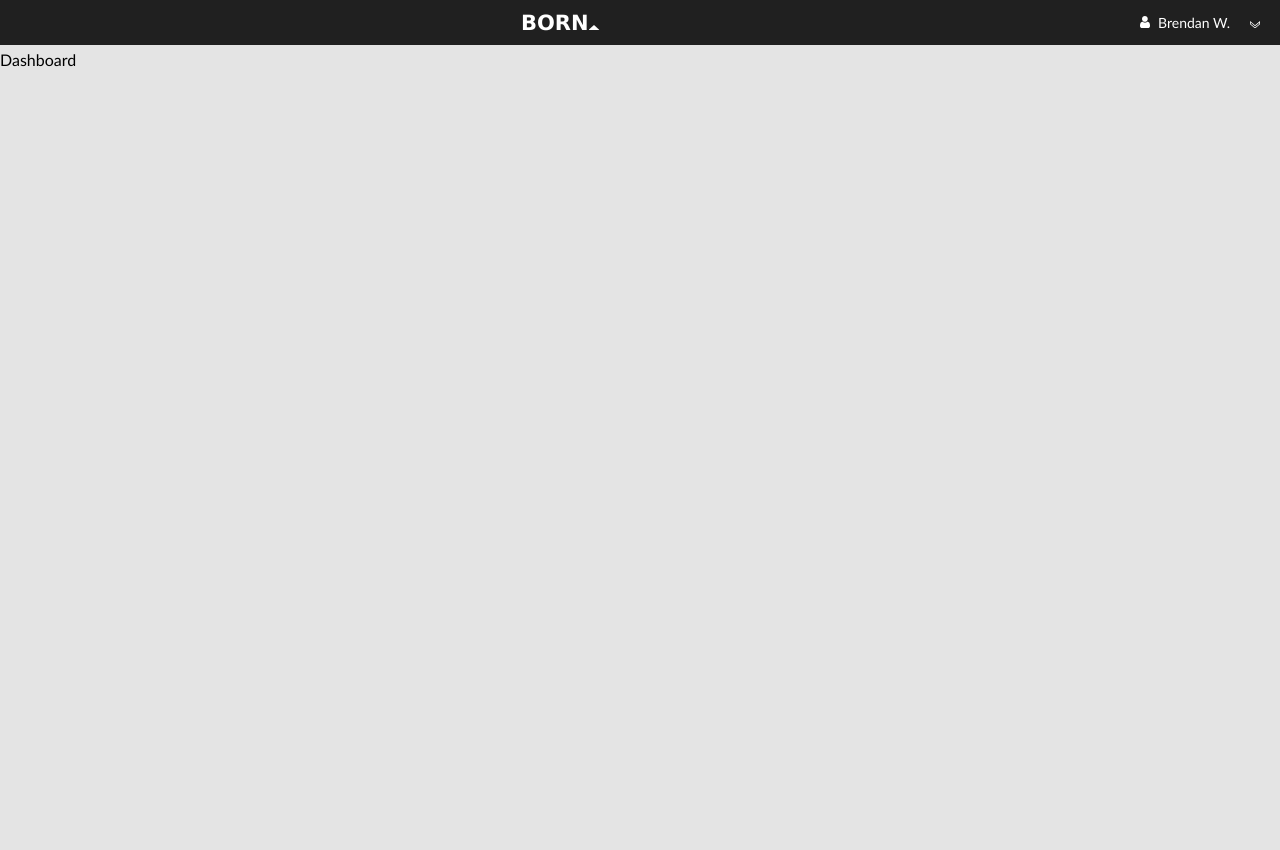
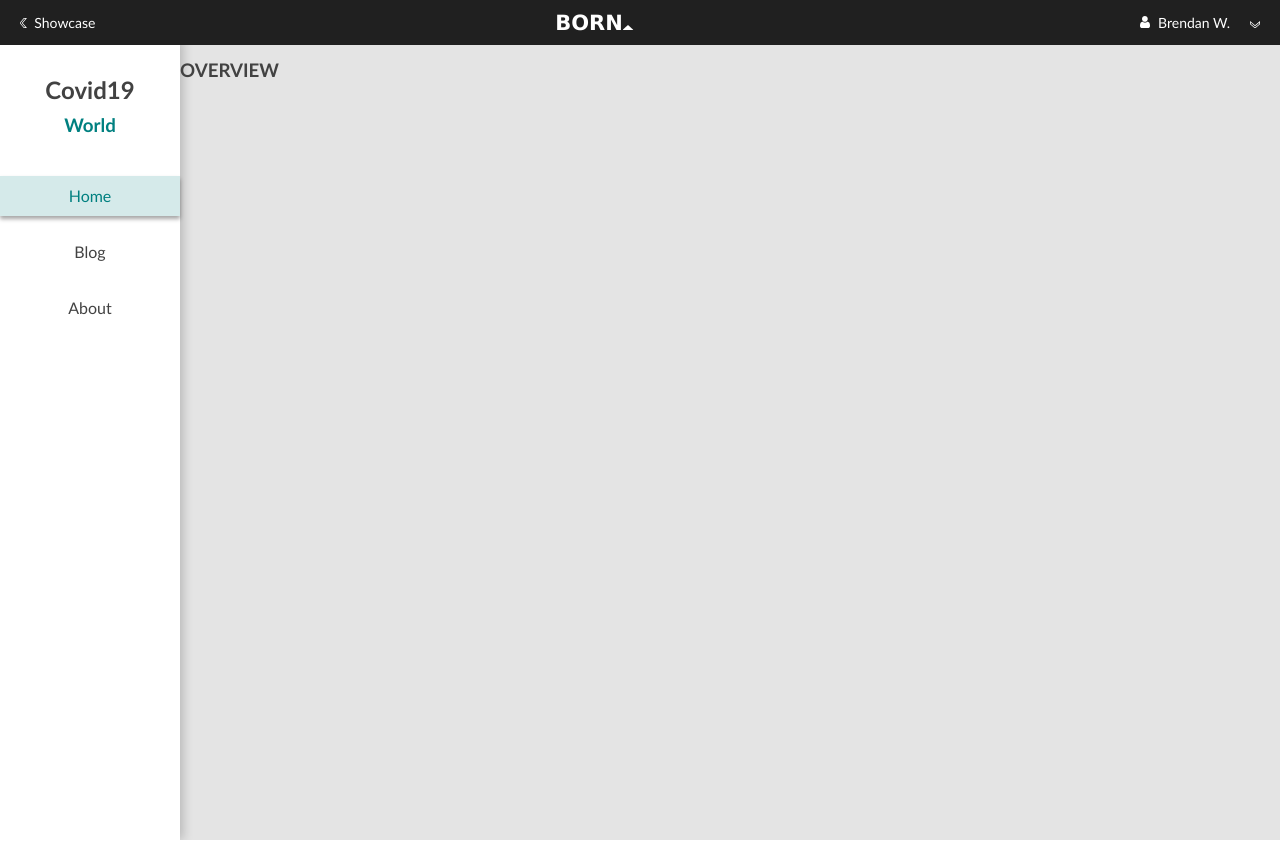
Before and after one commit to karanverma7/LabyrinthTechnologies, a React (Create React App) app: page /covid19 in a window 1280 px wide. Built offline with nearby package versions, Linux system fonts and the light colour scheme; no server answers.

Commit message:
Added functionality to navbar

```diff
--- a/src/assets/styles/App.css
+++ b/src/assets/styles/App.css
@@ -367,7 +367,47 @@ body{
 }
 
 #dashboard {
-    padding-top: 50px;
+    padding-top: 40px;
     background-color: #e4e4e4;
     height: 100vh;
+    display: flex;
+    justify-content: flex-start;
+    color: rgb(66, 66, 66);
 }
+
+#dashboard #navigation {
+    background-color: white;
+    text-align: center;
+    width: 180px;
+    padding-top: 15px;
+    box-shadow: 3px 0px 10px rgba(0, 0, 0, 0.2);
+}
+
+#dashboard #navigation h3 {
+    color: teal;
+    margin-top: -10px;
+}
+
+#dashboard #navigation #tabs {
+    padding-top: 5px;
+}
+
+#dashboard #navigation #tabs p {
+    line-height: 40px;
+    font-size: 16px;
+    font-weight: 550;
+    transition: all 0.2s ease-in-out;
+}
+
+#dashboard #navigation #tabs p:hover {
+    background-color: rgba(0, 128, 128, 0.164);
+    color: teal;
+    cursor: pointer;
+    box-shadow: 0px 3px 4px rgba(0, 0, 0, 0.35);
+}
+
+#dashboard #navigation #tabs .active {
+    background-color: rgba(0, 128, 128, 0.164);
+    box-shadow: 0px 3px 4px rgba(0, 0, 0, 0.35);
+    color: teal;
+}
--- a/src/components/App.js
+++ b/src/components/App.js
@@ -6,15 +6,8 @@ import Header from './Header'
 import Carousel from './Carousel'
 import Container from './Container'
 import Dashboard from './Dashboard'
-import back from '../assets/images/back.svg'
 import '../assets/styles/App.css'
 import '../assets/styles/Responsive.css'
-
-const link = {
-    icon: back,
-    text: 'Admin Dashboard',
-    link: ''
-}
 
 const App = () => {
 
@@ -35,13 +28,13 @@ const App = () => {
             <Router>
                 <Switch>
                     <Route path="/" exact>
-                        <Navbar link={ link }/>
+                        <Navbar link={{ text: 'Admin Dashboard', link: '/covid19' }}/>
                         <Header />
                         <Carousel carouselImages={galleryImages} />
                         <Container galleryImages={galleryImages} />
                     </Route>
                     <Route path="/covid19">
-                        <Navbar link={ [] }/>
+                        <Navbar link={{ text: 'Showcase', link: '/' }}/>
                         <Dashboard />
                     </Route>
                 </Switch>
--- a/src/components/Dashboard.js
+++ b/src/components/Dashboard.js
@@ -3,7 +3,19 @@ import React from 'react'
 const Dashboard = () => {
     return(
         <div id="dashboard">
-            Dashboard
+            <div id="navigation">
+                <h2>Covid19</h2>
+                <h3>World</h3>
+                <div id="tabs">
+                    <p className="active">Home</p>
+                    <p>Blog</p>
+                    <p>About</p>
+                </div>
+            </div>
+            <div>
+                <h3>OVERVIEW</h3>
+
+            </div>
         </div>
     )
 }
--- a/src/components/Navbar.js
+++ b/src/components/Navbar.js
@@ -2,15 +2,15 @@ import React from 'react'
 import {Link} from 'react-router-dom'
 import upLogo from '../assets/images/upLogo.svg'
 import User from '../assets/images/User.svg'
+import back from '../assets/images/back.svg'
 import dropdown from '../assets/images/dropdown.svg'
 
 const Navbar = ({ link }) => {
     return(
         <div id="navbar">
             <div id="adminDashboard">
-                <Link to="/covid19">
-                    { link.length !== 0 ? <img src={link.icon} alt="back-navigation"/> : null}
-                    &nbsp;&nbsp;{ link.text }
+                <Link to={link.link}>
+                    <img src={back} alt="back-navigation"/>&nbsp;&nbsp;{ link.text }
                 </Link>
             </div>
             <div id="logo">
```
Also changed, not shown: 1 other file (tests, documents, lock files or other folders).
